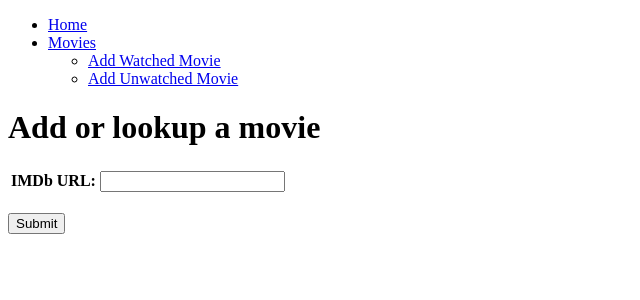
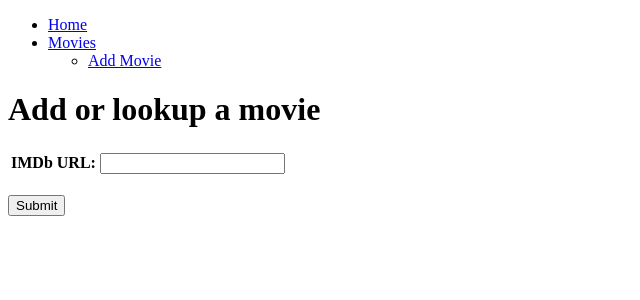
Before and after one commit to DirkTorre/website, a Django app: page /movies/add/ in a window 1280 px wide. Shown: the top 300 px of the page, without its empty margins (0-640 px from the left). Run offline with Django 4.2, Linux system fonts and the light colour scheme; parts of the project's set-up code (start-up, migrations or seed data) failed here and were passed over.

Commit message:
datail view now contains info

```diff
--- a/movie_reviews/urls.py
+++ b/movie_reviews/urls.py
@@ -7,8 +7,8 @@ app_name = 'movie_reviews'
 urlpatterns = [
 
     path('', views.HomePageView.as_view(), name="home"),
-    path('adddata/watched/', views.AddWatchedMovieView.as_view(), name="add-watched"),
-    path('adddata/unwatched/', views.AddUnwatchedMovieView.as_view(), name="add-unwatched"),
+    # path('adddata/watched/', views.AddWatchedMovieView.as_view(), name="add-watched"),
+    # path('adddata/unwatched/', views.AddUnwatchedMovieView.as_view(), name="add-unwatched"),
     path('add/', views.AddMovieView.as_view(), name="add-movie"),
     path('details/<int:pk>/', views.MovieDetailView.as_view(), name='movie-detail'),
 
--- a/movie_reviews/views.py
+++ b/movie_reviews/views.py
@@ -47,6 +47,17 @@ class AddMovieView(FormView):
 
 
 class MovieDetailView(DetailView):
+    """
+    https://docs.djangoproject.com/en/4.1/topics/class-based-views/mixins/#using-formmixin-with-detailview
+
+    TODO: This view needs forms to change:
+        - priority and watched in WatchedStatus
+        - netflix and prime in Availability
+
+        - WatchedDates form for a new element
+
+        - It also needs a list with links to WatchedDates instances so they can be updated
+    """
     template_name = "movie_reviews/movie_detail.html"
     model = WatchedStatus
 
@@ -59,124 +70,124 @@ class MovieDetailView(DetailView):
 
 
 
-class AddWatchedMovieView(FormView):
-    template_name = "movie_reviews/add_watched_movie.html"
-    form_class = AddWatchedMovieForm
-    success_url = "/movies/adddata/watched/"
+# class AddWatchedMovieView(FormView):
+#     template_name = "movie_reviews/add_watched_movie.html"
+#     form_class = AddWatchedMovieForm
+#     success_url = "/movies/adddata/watched/"
 
-    def form_valid(self, form):
-        # Get cleaned data
-        id = form.cleaned_data["imdb_id"]
-        date = form.cleaned_data["date"]
-        enjoyment = form.cleaned_data["enjoyment"]
-        netflix = form.cleaned_data["netflix"]
-        prime = form.cleaned_data["prime"]
+#     def form_valid(self, form):
+#         # Get cleaned data
+#         id = form.cleaned_data["imdb_id"]
+#         date = form.cleaned_data["date"]
+#         enjoyment = form.cleaned_data["enjoyment"]
+#         netflix = form.cleaned_data["netflix"]
+#         prime = form.cleaned_data["prime"]
 
 
-        # Create or update WatchedStatus
-        watched_status_obj, created = WatchedStatus.objects.update_or_create(
-            # attributes to search for
-            tconst = id,
-            defaults= {
-                # attributes to update
-                'status': True,
-                'priority': False}
-        )
+#         # Create or update WatchedStatus
+#         watched_status_obj, created = WatchedStatus.objects.update_or_create(
+#             # attributes to search for
+#             tconst = id,
+#             defaults= {
+#                 # attributes to update
+#                 'status': True,
+#                 'priority': False}
+#         )
 
-        # Add watched date
-        if date:
-            WatchedDates.objects.create(
-                tconst = watched_status_obj,
-                watch_date = date,
-                enjoyment = int(enjoyment)
-            )
+#         # Add watched date
+#         if date:
+#             WatchedDates.objects.create(
+#                 tconst = watched_status_obj,
+#                 watch_date = date,
+#                 enjoyment = int(enjoyment)
+#             )
 
-        # Update Netflix status
-        if netflix is not None:
-            Availability.objects.update_or_create(
-                tconst = watched_status_obj,
-                defaults = {"netflix": netflix}
-            )
+#         # Update Netflix status
+#         if netflix is not None:
+#             Availability.objects.update_or_create(
+#                 tconst = watched_status_obj,
+#                 defaults = {"netflix": netflix}
+#             )
 
-        # Update Prime status
-        if prime is not None:
-            Availability.objects.update_or_create(
-                tconst = watched_status_obj,
-                defaults = {"prime": prime}
-            )
+#         # Update Prime status
+#         if prime is not None:
+#             Availability.objects.update_or_create(
+#                 tconst = watched_status_obj,
+#                 defaults = {"prime": prime}
+#             )
 
-        if created:
-            # if a new movie is added
-            messages.success(self.request,
-                             f'Successfully added {watched_status_obj.tconst}')
-        else:
-            # if a movie is updated
-            print(check_watched_status_change(watched_status_obj))
-            messages.success(self.request,
-                             f'Successfully updated {watched_status_obj.tconst}')
+#         if created:
+#             # if a new movie is added
+#             messages.success(self.request,
+#                              f'Successfully added {watched_status_obj.tconst}')
+#         else:
+#             # if a movie is updated
+#             print(check_watched_status_change(watched_status_obj))
+#             messages.success(self.request,
+#                              f'Successfully updated {watched_status_obj.tconst}')
 
 
 
-        return super().form_valid(form)
+#         return super().form_valid(form)
 
 
-class AddUnwatchedMovieView(FormView):
-    template_name = "movie_reviews/add_unwatched_movie.html"
-    form_class = AddUnwatchedMovieForm
-    success_url = "/movies/adddata/unwatched/"
+# class AddUnwatchedMovieView(FormView):
+#     template_name = "movie_reviews/add_unwatched_movie.html"
+#     form_class = AddUnwatchedMovieForm
+#     success_url = "/movies/adddata/unwatched/"
 
-    def form_valid(self, form):
-        # Extract cleaned data from the form
-        imdb_id = form.cleaned_data["imdb_id"]
-        priority = form.cleaned_data["priority"]
-        netflix = form.cleaned_data["netflix"]
-        prime = form.cleaned_data["prime"]
+#     def form_valid(self, form):
+#         # Extract cleaned data from the form
+#         imdb_id = form.cleaned_data["imdb_id"]
+#         priority = form.cleaned_data["priority"]
+#         netflix = form.cleaned_data["netflix"]
+#         prime = form.cleaned_data["prime"]
 
-        # Check if the movie already exists in WatchedStatus
-        watched_status_obj, created = WatchedStatus.objects.get_or_create(
-            tconst = imdb_id,
-            defaults = {'status': False, 'priority': priority}
-        )
+#         # Check if the movie already exists in WatchedStatus
+#         watched_status_obj, created = WatchedStatus.objects.get_or_create(
+#             tconst = imdb_id,
+#             defaults = {'status': False, 'priority': priority}
+#         )
 
-        if created:
-            # If the movie was newly created, add its availability
-            Availability.objects.create(
-                tconst = watched_status_obj,
-                netflix = netflix,
-                prime = prime
-            )
-        else:
-            # Update availability if the movie already exists
-            availability, created = Availability.objects.get_or_create(tconst=watched_status_obj)
-            if netflix is not None:
-                availability.netflix = netflix
-            if prime is not None:
-                availability.prime = prime
-            availability.save()
+#         if created:
+#             # If the movie was newly created, add its availability
+#             Availability.objects.create(
+#                 tconst = watched_status_obj,
+#                 netflix = netflix,
+#                 prime = prime
+#             )
+#         else:
+#             # Update availability if the movie already exists
+#             availability, created = Availability.objects.get_or_create(tconst=watched_status_obj)
+#             if netflix is not None:
+#                 availability.netflix = netflix
+#             if prime is not None:
+#                 availability.prime = prime
+#             availability.save()
 
-            # Update priority if the new value is True
-            if priority:
-                watched_status_obj.priority = True
-                watched_status_obj.save()
+#             # Update priority if the new value is True
+#             if priority:
+#                 watched_status_obj.priority = True
+#                 watched_status_obj.save()
 
-        message = ''
-        # TODO: update this code block so it works for availability, priority and created
-        # TODO: transfer this functionality to the database model
-        if created:
-            # if a new movie is added
-            message = f'Successfully added {watched_status_obj.tconst}'
-        else:
-            message += 'Successfully updated: '
-            if watched_status_obj.changed_status():
-                message += 'status; '
-            if watched_status_obj.changed_priority():
-                message += 'priority; '
+#         message = ''
+#         # TODO: update this code block so it works for availability, priority and created
+#         # TODO: transfer this functionality to the database model
+#         if created:
+#             # if a new movie is added
+#             message = f'Successfully added {watched_status_obj.tconst}'
+#         else:
+#             message += 'Successfully updated: '
+#             if watched_status_obj.changed_status():
+#                 message += 'status; '
+#             if watched_status_obj.changed_priority():
+#                 message += 'priority; '
 
-        messages.success(self.request, message)
+#         messages.success(self.request, message)
 
-        messages.success(self.request, f'Successfully added {watched_status_obj.tconst}')
+#         messages.success(self.request, f'Successfully added {watched_status_obj.tconst}')
 
-        return super().form_valid(form)
+#         return super().form_valid(form)
 
 
 
--- a/templates/navbar.html
+++ b/templates/navbar.html
@@ -4,8 +4,7 @@
         <li class="dropdown">
             <a href="{% url 'movie_reviews:home' %}">Movies</a>
             <ul class="dropdown-content">
-                <li><a href="{% url 'movie_reviews:add-watched' %}">Add Watched Movie</a></li>
-                <li><a href="{% url 'movie_reviews:add-unwatched' %}">Add Unwatched Movie</a></li>
+                <li><a href="{% url 'movie_reviews:add-movie' %}">Add Movie</a></li>
             </ul>
         </li>
     </ul>
```
Also changed, not shown: movie_reviews/templates/movie_reviews/movie_detail.html (+14 -7 lines).
